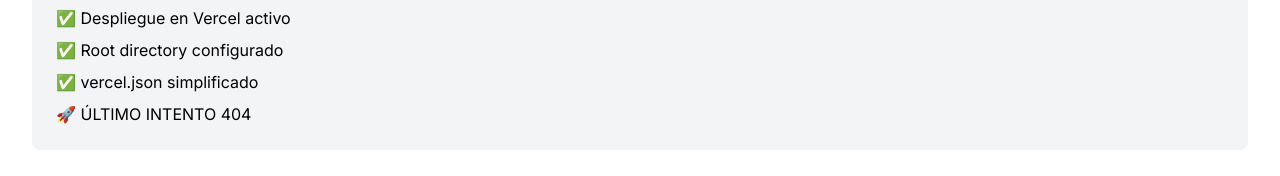
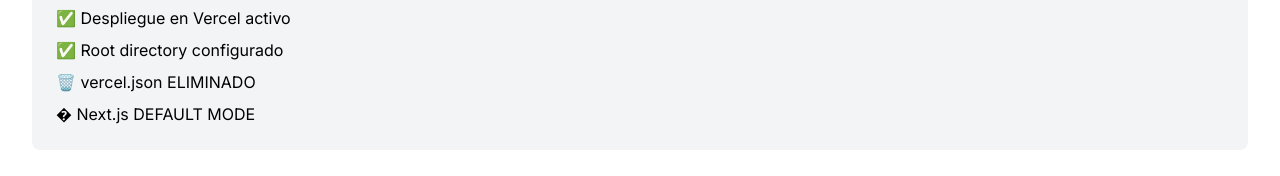
Before and after one commit to sebast219/Ecommerce-hack, a Next.js app in the folder frontend/: page / in a window 1280 px wide. Shown: the part 383-559 px from the top of the page. Built offline with nearby package versions, Linux system fonts and the light colour scheme.

Commit message:
fix: DELETE vercel.json - use Next.js default detection
- Remove vercel.json completely to let Vercel auto-detect Next.js
- Force redeploy with default configuration
- This should resolve persistent 404 errors if issue is custom config
- Update page content to reflect vercel.json deletion

```diff
--- a/frontend/src/app/page.tsx
+++ b/frontend/src/app/page.tsx
@@ -1,4 +1,4 @@
-// Deploy fix: ULTIMO INTENTO - vercel.json simplificado
+// Deploy fix: ELIMINADO vercel.json - Next.js default
 export default function HomePage() {
   return (
     <div className="min-h-screen bg-white text-black p-8">
@@ -12,8 +12,8 @@ export default function HomePage() {
           <p>✅ Build exitoso</p>
           <p>✅ Despliegue en Vercel activo</p>
           <p>✅ Root directory configurado</p>
-          <p>✅ vercel.json simplificado</p>
-          <p>🚀 ÚLTIMO INTENTO 404</p>
+          <p>🗑️ vercel.json ELIMINADO</p>
+          <p>� Next.js DEFAULT MODE</p>
         </div>
       </div>
     </div>
```
Also changed, not shown: 1 other file (tests, documents, lock files or other folders).
